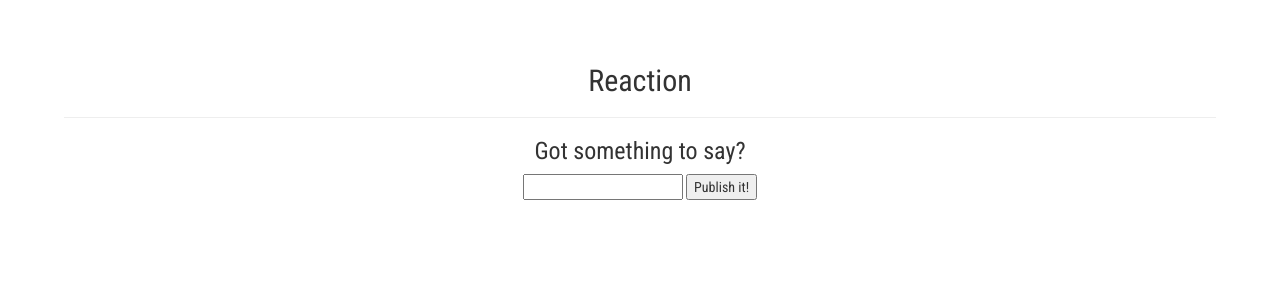
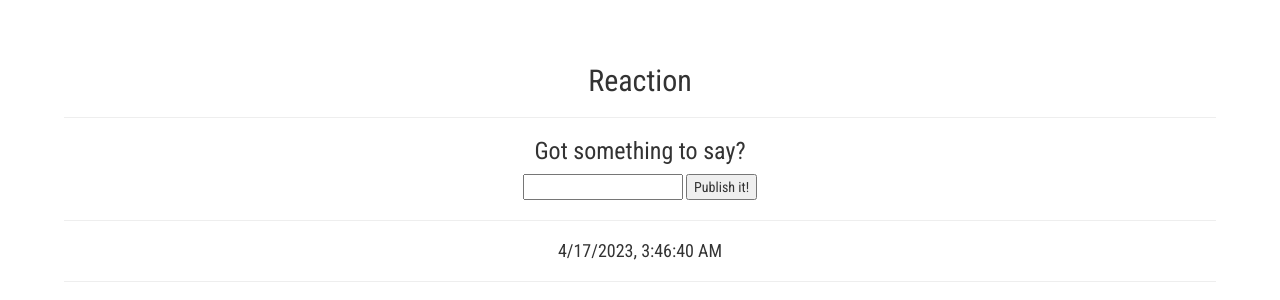
Before and after one commit to 3FirstNameBoy/Reaction, a React (Create React App) app: page / in a window 1280 px wide. Both pictures are taken after a click on the button "Publish it!". Shown: the top 300 px of the page. Built offline with nearby package versions, Linux system fonts and the light colour scheme.

Commit message:
added new Message board component to display all users messages then refactored each component to use context to eliminate having to pass down the state through props

```diff
--- a/src/components/App.js
+++ b/src/components/App.js
@@ -1,6 +1,8 @@
 import React, { useReducer } from "react";
 import reducer, { initialState } from "../state/reducer";
 import PublishMessage from "./PublishMessage";
+import MessageBoard from "./MessageBoard";
+import Context from "../context";
 
 function App() {
   const [state, dispatch] = useReducer(reducer, initialState);
@@ -8,11 +10,13 @@ function App() {
   console.log("state", state);
 
   return (
-    <div>
+    <Context.Provider value={{ state, dispatch }}>
       <h2>Reaction</h2>
       <hr />
-      <PublishMessage dispatch={dispatch} />
-    </div>
+      <PublishMessage />
+      <hr />
+      <MessageBoard />
+    </Context.Provider>
   );
 }
 
--- /dev/null
+++ b/src/components/MessageBoard.js
@@ -0,0 +1,26 @@
+import React, { useContext } from "react";
+import Context from "../context";
+
+function MessageBoard() {
+  const {
+    state: { messages },
+  } = useContext(Context);
+
+  return (
+    <div>
+      {messages.map((messageItem) => {
+        const { id, text, timestamp } = messageItem;
+
+        return (
+          <div key={id}>
+            <h4>{new Date(timestamp).toLocaleString()}</h4>
+            <p>{text}</p>
+            <hr />
+          </div>
+        );
+      })}
+    </div>
+  );
+}
+
+export default MessageBoard;
--- a/src/components/PublishMessage.js
+++ b/src/components/PublishMessage.js
@@ -1,8 +1,10 @@
-import React, { useState } from "react";
+import React, { useState, useContext } from "react";
+import Context from '../context'
 import { newMessage } from "../state/actions";
 
-function PublishMessage(props) {
-  const { dispatch } = props;
+function PublishMessage() {
+
+  const { dispatch } = useContext(Context);
 
   const [text, setText] = useState("");
 
--- /dev/null
+++ b/src/context.js
@@ -0,0 +1,3 @@
+import { createContext } from "react";
+
+export default createContext();
```
